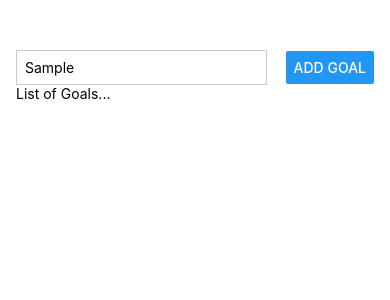
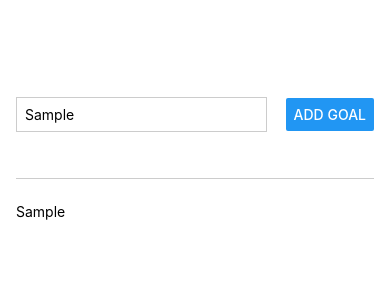
Before and after one commit to Code4Blessings/Goals-App, a React Native app: screen / in a window 390 px wide. Both pictures are taken after typing "Sample" into the empty fields and a click on the button "ADD GOAL". Shown: the top 300 px of the page. Built offline with nearby package versions, Linux system fonts and the light colour scheme.

Commit message:
Added hooks to the App.js file

```diff
--- a/App.js
+++ b/App.js
@@ -1,14 +1,29 @@
+import { useState } from 'react';
 import { StyleSheet, Text, View, Button, TextInput} from 'react-native';
 
 export default function App() {
+  const [enteredGoalText, setEnteredGoalText] = useState('');
+  const [courseGoals, setCourseGoals] = useState([]);
+
+  function goalInputHandler(enteredText) {
+    setEnteredGoalText(enteredText);
+  };
+
+  function addGoalHandler() {
+    setCourseGoals(currentCourseGoals => [
+      ...currentCourseGoals,
+      enteredGoalText
+    ]);
+  };
+
   return (
     <View style={styles.appContainer}>
       <View style={styles.inputContainer}>
-        <TextInput style={styles.textInput} placeholder='Your course goal!' />
-        <Button title='Add Goal' />
+        <TextInput style={styles.textInput} placeholder='Your course goal!' onChangeText={goalInputHandler} />
+        <Button title='Add Goal' onPress={addGoalHandler}/>
       </View>
-      <View>
-        <Text>List of Goals...</Text>
+      <View style={styles.goalsContainer}>
+        {courseGoals.map((goal) => <Text key={goal}>{goal}</Text>)}
       </View>
     </View>
   );
@@ -16,13 +31,18 @@ export default function App() {
 
 const styles = StyleSheet.create({
   appContainer: {
+    flex: 1,
     paddingTop: 50,
     paddingHorizontal: 16,
   },
   inputContainer: {
+    flex: 1,
     flexDirection: 'row',
     justifyContent: 'space-between',
-    alignItems: 'center'
+    alignItems: 'center',
+    marginBottom: 24,
+    borderBottomWidth: 1,
+    borderBottomColor: '#ccc',
   },
   textInput: {
     width: '70%',
@@ -30,5 +50,8 @@ const styles = StyleSheet.create({
     borderWidth: 1,
     padding: 8,
     marginRight: 8,
-  }
+  },
+  goalsContainer: {
+    flex: 5
+  },
 });
```
